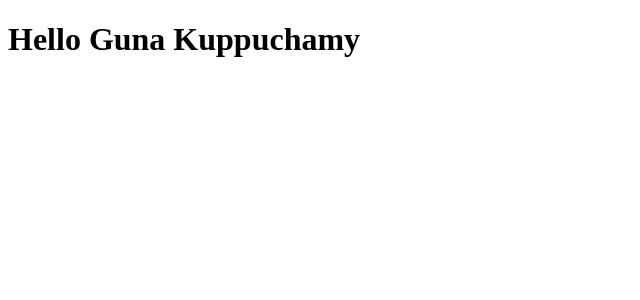
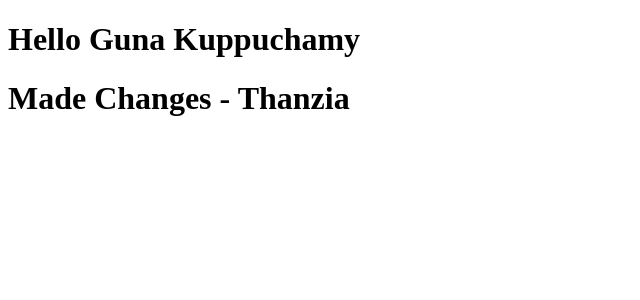
Before and after one commit to GunaKuppuchamy/Helpdesk-Frontend, an Angular app: page / in a window 1280 px wide. Shown: the top 300 px of the page, without its empty margins (0-640 px from the left). Built offline with nearby package versions, Linux system fonts and the light colour scheme.

Commit message:
Third commit

```diff
--- a/src/app/app.component.html
+++ b/src/app/app.component.html
@@ -1 +1,2 @@
 <h1>{{title}}</h1>
+<h1>Made Changes - Thanzia</h1>
```
